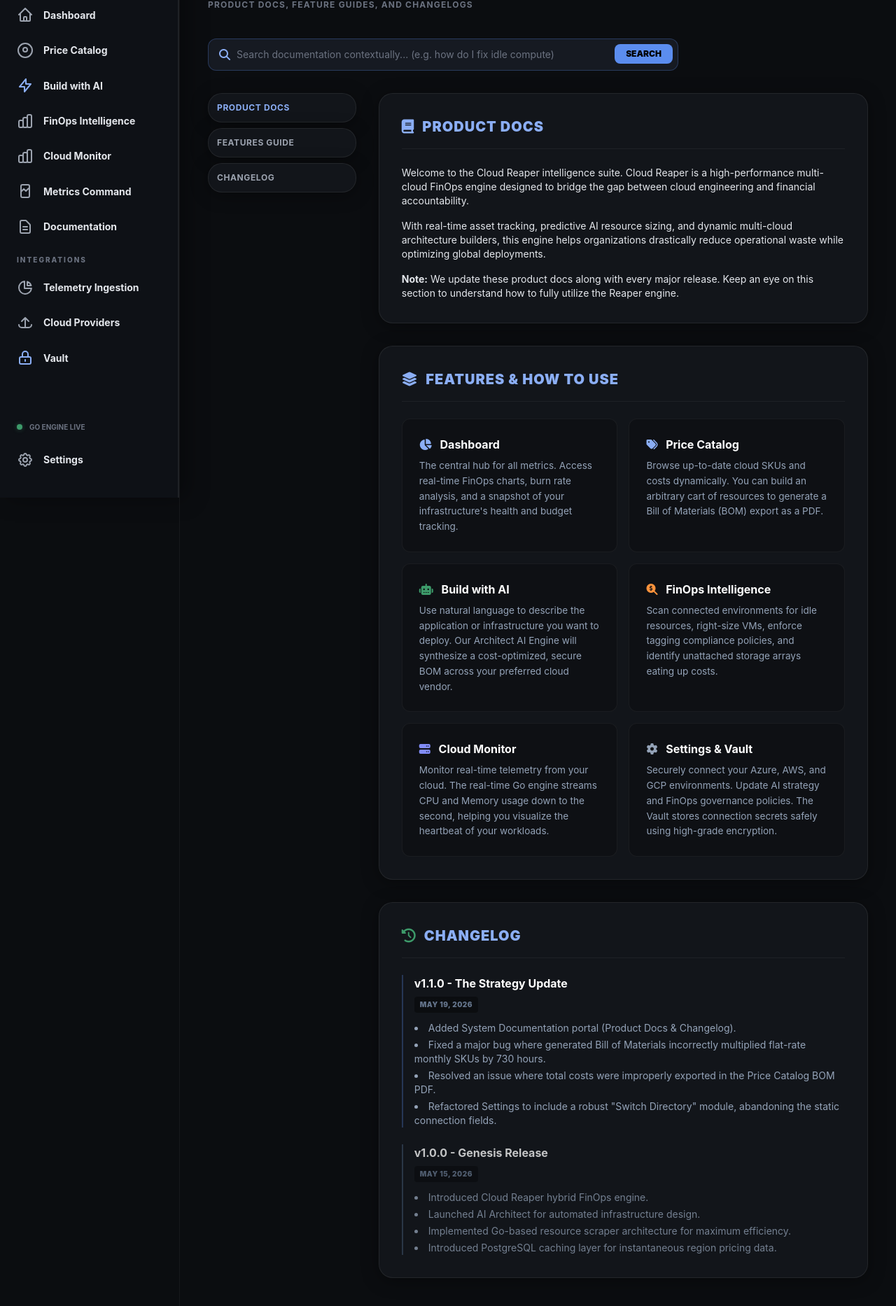
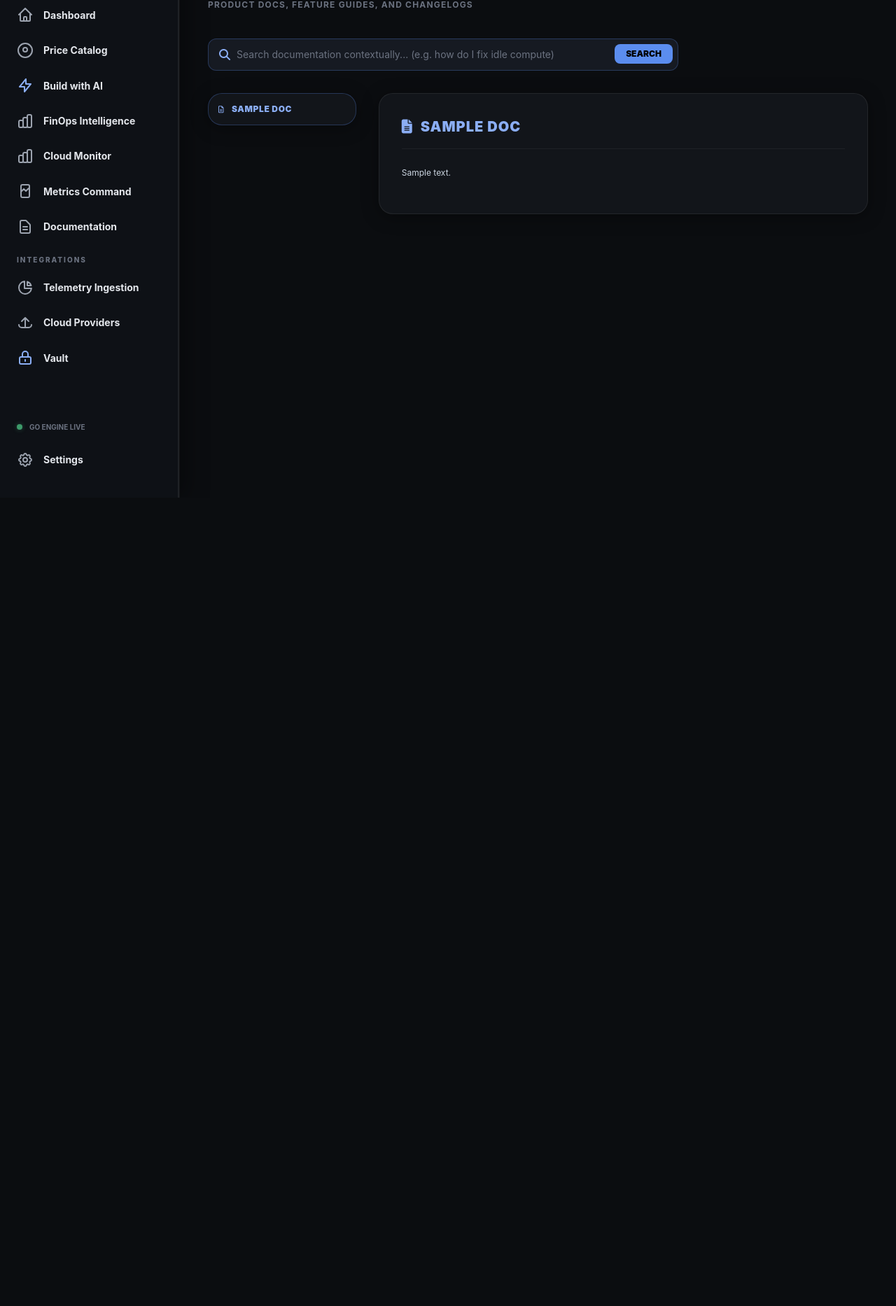
Before and after one commit to ankitrout07/Cloud-Reaper, a Python web app: template src/reaper/web/templates/docs.html in a window 1280 px wide. Shown: the part 89-1955 px from the top of the page at 70% size. After the commit the page ends 800 px from the top, so only its background shows below. Run offline with Jinja, Linux system fonts and the light colour scheme; the template is opened without the code that fills it: most values are stand-ins (such as "Sample title", 1, 10 or a date in 2020); some libraries are stand-ins or nearby versions.

Commit message:
feat: render active docs dynamically in tabs and connect search results to sections

````diff
--- a/src/reaper/web/templates/docs.html
+++ b/src/reaper/web/templates/docs.html
@@ -43,32 +43,6 @@
             color: #8baef5;
             text-transform: uppercase;
         }
-
-        .feature-card {
-            background: rgba(0, 0, 0, 0.2);
-            border: 1px solid rgba(255, 255, 255, 0.05);
-            border-radius: 12px;
-            padding: 1.5rem;
-            transition: all 0.3s ease;
-        }
-
-        .feature-card:hover {
-            border-color: rgba(6, 182, 212, 0.4);
-            box-shadow: 0 0 20px rgba(6, 182, 212, 0.1);
-        }
-
-        .feature-card h3 {
-            color: #fff;
-            font-size: 1rem;
-            font-weight: 700;
-            margin-bottom: 0.5rem;
-        }
-
-        .feature-card p {
-            color: #94a3b8;
-            font-size: 0.85rem;
-            line-height: 1.6;
-        }
     </style>
 </head>
 
@@ -110,122 +84,124 @@
 
             <div class="grid grid-cols-1 md:grid-cols-4 gap-8">
                 <!-- Navigation Sidebar -->
-                <div class="md:col-span-1 space-y-2">
-                    <a href="#product-docs" class="block p-3 glass-morph text-cyan-400 text-xs font-bold uppercase tracking-wider hover:bg-white/5 transition">Product Docs</a>
-                    <a href="#features" class="block p-3 glass-morph text-gray-400 text-xs font-bold uppercase tracking-wider hover:bg-white/5 hover:text-white transition">Features Guide</a>
-                    <a href="#changelog" class="block p-3 glass-morph text-gray-400 text-xs font-bold uppercase tracking-wider hover:bg-white/5 hover:text-white transition">Changelog</a>
+                <div class="md:col-span-1 space-y-2" id="doc-nav-sidebar">
+                    {% for doc in docs_data %}
+                    <button onclick="showDoc('{{ doc.filename }}')"
+                            id="nav-btn-{{ doc.filename }}"
+                            class="w-full text-left block p-3.5 glass-morph {% if loop.first %}text-cyan-400 border border-cyan-500/30 shadow-[0_0_15px_rgba(6,182,212,0.15)]{% else %}text-gray-400 border border-white/5{% endif %} text-xs font-black uppercase tracking-wider hover:bg-white/5 hover:text-white transition-all duration-300">
+                        <i class="far fa-file-alt mr-2 text-[10px] {% if loop.first %}text-cyan-400{% else %}text-gray-500{% endif %}" id="nav-icon-{{ doc.filename }}"></i>
+                        {{ doc.title }}
+                    </button>
+                    {% endfor %}
                 </div>
 
                 <!-- Main Content -->
-                <div class="md:col-span-3 space-y-8">
-                    <!-- Product Docs -->
-                    <section id="product-docs" class="glass-morph doc-section">
+                <div class="md:col-span-3 space-y-8" id="doc-content-container">
+                    {% for doc in docs_data %}
+                    <section id="section-{{ doc.filename }}" class="glass-morph doc-section {% if not loop.first %}hidden{% endif %} transition-opacity duration-300">
                         <div class="doc-header">
-                            <i class="fas fa-book text-cyan-400 text-xl"></i>
-                            <h2>Product Docs</h2>
+                            <i class="fas fa-file-alt text-cyan-400 text-xl"></i>
+                            <h2>{{ doc.title }}</h2>
                         </div>
-                        <div class="prose prose-invert max-w-none text-sm text-slate-300">
-                            <p class="mb-4">Welcome to the Cloud Reaper intelligence suite. Cloud Reaper is a high-performance multi-cloud FinOps engine designed to bridge the gap between cloud engineering and financial accountability.</p>
-                            <p class="mb-4">With real-time asset tracking, predictive AI resource sizing, and dynamic multi-cloud architecture builders, this engine helps organizations drastically reduce operational waste while optimizing global deployments.</p>
-                            <p><strong>Note:</strong> We update these product docs along with every major release. Keep an eye on this section to understand how to fully utilize the Reaper engine.</p>
+                        <div class="prose prose-invert max-w-none text-xs text-slate-300 doc-markdown-body" data-markdown-content="{{ doc.content | escape }}">
+                            <!-- Dynamic Markdown Rendered HTML goes here -->
                         </div>
                     </section>
-
-                    <!-- Features Guide -->
-                    <section id="features" class="glass-morph doc-section">
-                        <div class="doc-header">
-                            <i class="fas fa-layer-group text-purple-400 text-xl"></i>
-                            <h2>Features & How to Use</h2>
-                        </div>
-
-                        <div class="grid grid-cols-1 sm:grid-cols-2 gap-4">
-                            <div class="feature-card">
-                                <h3><i class="fas fa-chart-pie text-cyan-400 mr-2"></i> Dashboard</h3>
-                                <p>The central hub for all metrics. Access real-time FinOps charts, burn rate analysis, and a snapshot of your infrastructure's health and budget tracking.</p>
-                            </div>
-
-                            <div class="feature-card">
-                                <h3><i class="fas fa-tags text-blue-400 mr-2"></i> Price Catalog</h3>
-                                <p>Browse up-to-date cloud SKUs and costs dynamically. You can build an arbitrary cart of resources to generate a Bill of Materials (BOM) export as a PDF.</p>
-                            </div>
-
-                            <div class="feature-card">
-                                <h3><i class="fas fa-robot text-green-400 mr-2"></i> Build with AI</h3>
-                                <p>Use natural language to describe the application or infrastructure you want to deploy. Our Architect AI Engine will synthesize a cost-optimized, secure BOM across your preferred cloud vendor.</p>
-                            </div>
-
-                            <div class="feature-card">
-                                <h3><i class="fas fa-search-dollar text-orange-400 mr-2"></i> FinOps Intelligence</h3>
-                                <p>Scan connected environments for idle resources, right-size VMs, enforce tagging compliance policies, and identify unattached storage arrays eating up costs.</p>
-                            </div>
-
-                            <div class="feature-card">
-                                <h3><i class="fas fa-server text-indigo-400 mr-2"></i> Cloud Monitor</h3>
-                                <p>Monitor real-time telemetry from your cloud. The real-time Go engine streams CPU and Memory usage down to the second, helping you visualize the heartbeat of your workloads.</p>
-                            </div>
-
-                            <div class="feature-card">
-                                <h3><i class="fas fa-cog text-slate-400 mr-2"></i> Settings & Vault</h3>
-                                <p>Securely connect your Azure, AWS, and GCP environments. Update AI strategy and FinOps governance policies. The Vault stores connection secrets safely using high-grade encryption.</p>
-                            </div>
-                        </div>
-                    </section>
-
-                    <!-- Changelog -->
-                    <section id="changelog" class="glass-morph doc-section">
-                        <div class="doc-header">
-                            <i class="fas fa-history text-green-400 text-xl"></i>
-                            <h2>Changelog</h2>
-                        </div>
-                        <div class="space-y-6">
-
-                            <!-- Release Item -->
-                            <div class="border-l-2 border-cyan-500 pl-4">
-                                <h3 class="text-white font-bold mb-1">v1.1.0 - The Strategy Update</h3>
-                                <span class="text-[10px] uppercase font-black text-slate-500 tracking-wider bg-black/40 px-2 py-1 rounded inline-block mb-3">May 19, 2026</span>
-                                <ul class="list-disc list-inside text-sm text-slate-400 space-y-1">
-                                    <li>Added System Documentation portal (Product Docs & Changelog).</li>
-                                    <li>Fixed a major bug where generated Bill of Materials incorrectly multiplied flat-rate monthly SKUs by 730 hours.</li>
-                                    <li>Resolved an issue where total costs were improperly exported in the Price Catalog BOM PDF.</li>
-                                    <li>Refactored Settings to include a robust "Switch Directory" module, abandoning the static connection fields.</li>
-                                </ul>
-                            </div>
-
-                            <!-- Release Item -->
-                            <div class="border-l-2 border-slate-700 pl-4 opacity-75">
-                                <h3 class="text-white font-bold mb-1">v1.0.0 - Genesis Release</h3>
-                                <span class="text-[10px] uppercase font-black text-slate-500 tracking-wider bg-black/40 px-2 py-1 rounded inline-block mb-3">May 15, 2026</span>
-                                <ul class="list-disc list-inside text-sm text-slate-400 space-y-1">
-                                    <li>Introduced Cloud Reaper hybrid FinOps engine.</li>
-                                    <li>Launched AI Architect for automated infrastructure design.</li>
-                                    <li>Implemented Go-based resource scraper architecture for maximum efficiency.</li>
-                                    <li>Introduced PostgreSQL caching layer for instantaneous region pricing data.</li>
-                                </ul>
-                            </div>
-                        </div>
-                    </section>
+                    {% endfor %}
                 </div>
             </div>
         </div>
     </main>
+
     <script>
-        // Simple active link highlighting script
-        document.querySelectorAll('a[href^="#"]').forEach(anchor => {
-            anchor.addEventListener('click', function (e) {
-                e.preventDefault();
+        // High-Fidelity Markdown Parser
+        function parseMarkdown(md) {
+            if (!md) return "";
 
-                document.querySelectorAll('.md\\:col-span-1 a').forEach(a => {
-                    a.classList.remove('text-cyan-400');
-                    a.classList.add('text-gray-400');
+            // Basic sanitization
+            let html = md
+                .replace(/&/g, "&amp;")
+                .replace(/</g, "&lt;")
+                .replace(/>/g, "&gt;");
+
+            // Math blocks: $$ ... $$
+            html = html.replace(/\$\$(.*?)\$\$/gs, (match, formula) => {
+                const cleanFormula = formula.replace(/\\/g, "").trim();
+                return `<div class="bg-black/40 p-5 rounded-2xl border border-cyan-500/10 my-6 text-center font-mono text-[11px] text-cyan-300 tracking-wider shadow-inner shadow-cyan-500/5 leading-loose">${cleanFormula}</div>`;
             });
-                this.classList.add('text-cyan-400');
-                this.classList.remove('text-gray-400');
 
-                document.querySelector(this.getAttribute('href')).scrollIntoView({
-                    behavior: 'smooth'
+            // Code blocks: ```lang ... ```
+            html = html.replace(/```(?:[a-zA-Z0-9]+)?\n([\s\S]*?)\n```/g, (match, code) => {
+                return `<pre class="bg-black/50 p-5 rounded-2xl border border-white/5 my-5 text-[11px] font-mono text-cyan-400 overflow-x-auto shadow-inner leading-relaxed"><code>${code}</code></pre>`;
             });
+
+            // Inline code: `code`
+            html = html.replace(/`([^`]+)`/g, '<code class="bg-white/5 border border-white/5 px-2 py-0.5 rounded-lg font-mono text-[10px] text-[#ff60b5]">$1</code>');
+
+            // Headers
+            html = html.replace(/^# (.*?)$/gm, '<h1 class="text-xl font-black text-white uppercase tracking-wider mb-6 pb-2 border-b border-white/10 mt-2">$1</h1>');
+            html = html.replace(/^## (.*?)$/gm, '<h2 class="text-sm font-black text-cyan-400 uppercase tracking-widest mt-8 mb-4 flex items-center gap-2"><i class="fas fa-chevron-right text-[10px] text-cyan-500"></i> $1</h2>');
+            html = html.replace(/^### (.*?)$/gm, '<h3 class="text-xs font-black text-slate-300 uppercase tracking-wider mt-6 mb-3">$1</h3>');
+
+            // Lists
+            html = html.replace(/^[-\*] (.*?)$/gm, '<li class="ml-4 list-disc text-slate-300 my-2 leading-relaxed">$1</li>');
+            html = html.replace(/^\d+\. (.*?)$/gm, '<li class="ml-4 list-decimal text-slate-300 my-2 leading-relaxed">$1</li>');
+
+            // Bold
+            html = html.replace(/\*\*([^*]+)\*\*/g, '<strong class="font-bold text-white">$1</strong>');
+
+            // Paragraph splits by double newlines
+            const blocks = html.split(/\n{2,}/);
+            html = blocks.map(block => {
+                block = block.trim();
+                if (!block) return "";
+                if (block.startsWith("<h") || block.startsWith("<p") || block.startsWith("<div") || block.startsWith("<pre") || block.startsWith("<li")) {
+                    return block;
+                }
+                return `<p class="mb-4 text-slate-300 leading-relaxed text-xs">${block}</p>`;
+            }).join("\n");
+
+            return html;
+        }
+
+        function showDoc(filename) {
+            // Hide all sections
+            document.querySelectorAll('#doc-content-container section').forEach(sec => {
+                sec.classList.add('hidden');
             });
+            // Show target section
+            const activeSection = document.getElementById('section-' + filename);
+            if (activeSection) {
+                activeSection.classList.remove('hidden');
+            }
+
+            // Reset all buttons style
+            document.querySelectorAll('#doc-nav-sidebar button').forEach(btn => {
+                btn.className = "w-full text-left block p-3.5 glass-morph text-gray-400 border border-white/5 text-xs font-black uppercase tracking-wider hover:bg-white/5 hover:text-white transition-all duration-300";
             });
+            // Reset icons style
+            document.querySelectorAll('#doc-nav-sidebar i').forEach(icon => {
+                icon.className = "far fa-file-alt mr-2 text-[10px] text-gray-500";
+            });
+
+            // Set active button style
+            const activeBtn = document.getElementById('nav-btn-' + filename);
+            if (activeBtn) {
+                activeBtn.className = "w-full text-left block p-3.5 glass-morph text-cyan-400 border border-cyan-500/30 shadow-[0_0_15px_rgba(6,182,212,0.15)] text-xs font-black uppercase tracking-wider hover:bg-white/5 hover:text-white transition-all duration-300";
+            }
+            const activeIcon = document.getElementById('nav-icon-' + filename);
+            if (activeIcon) {
+                activeIcon.className = "far fa-file-alt mr-2 text-[10px] text-cyan-400";
+            }
+        }
+
+        function showDocAndScroll(filename) {
+            showDoc(filename);
+            const activeSection = document.getElementById('section-' + filename);
+            if (activeSection) {
+                activeSection.scrollIntoView({ behavior: 'smooth' });
+            }
+        }
 
         async function triggerDocSearch() {
             const input = document.getElementById("doc-search-input");
@@ -255,12 +231,16 @@
                     let html = "";
                     data.results.forEach(res => {
                         html += `
-                            <div class="p-4 bg-white/5 border border-white/5 rounded-xl space-y-2 hover:border-cyan-500/20 transition">
+                            <div onclick="showDocAndScroll('${res.file}')" class="p-4 bg-white/5 border border-white/5 rounded-xl space-y-2 hover:border-cyan-500/30 hover:bg-white/10 transition cursor-pointer group relative overflow-hidden">
+                                <div class="absolute right-0 top-0 w-24 h-24 bg-cyan-500/5 blur-xl group-hover:bg-cyan-500/10 transition"></div>
                                 <div class="flex justify-between items-center pb-1 border-b border-white/5">
-                                    <span class="text-xs font-black uppercase text-cyan-400"><i class="far fa-file-alt mr-1"></i> ${res.file}</span>
-                                    <span class="px-2 py-0.5 bg-cyan-500/10 text-cyan-400 text-[9px] font-black uppercase rounded">${res.confidence_score} match</span>
+                                    <span class="text-xs font-black uppercase text-cyan-400 flex items-center gap-1.5"><i class="far fa-file-alt"></i> ${res.file.replace(".md", "").replace("_", " ").toUpperCase()}</span>
+                                    <span class="px-2 py-0.5 bg-cyan-500/10 text-cyan-400 text-[9px] font-black uppercase rounded shadow-sm">${res.confidence_score} match</span>
                                 </div>
                                 <p class="text-xs text-slate-300 leading-relaxed font-mono">${res.content}</p>
+                                <div class="text-[9px] text-gray-500 uppercase tracking-widest font-black flex items-center gap-1.5 pt-1 group-hover:text-cyan-400 transition-colors">
+                                    <span>Click to navigate to section</span> <i class="fas fa-arrow-right text-[8px]"></i>
+                                </div>
                             </div>
                         `;
                     });
@@ -287,12 +267,20 @@
             document.getElementById("doc-search-input").value = "";
         }
 
+        // Initialize and parse markdown elements on startup
+        document.addEventListener("DOMContentLoaded", () => {
+            document.querySelectorAll(".doc-markdown-body").forEach(el => {
+                const rawContent = el.getAttribute("data-markdown-content");
+                el.innerHTML = parseMarkdown(rawContent);
+            });
+
             // Add Enter key event listener to search input
             document.getElementById("doc-search-input")?.addEventListener("keypress", function(e) {
                 if (e.key === "Enter") {
                     triggerDocSearch();
                 }
             });
+        });
     </script>
 </body>
 
````
Also changed, not shown: src/reaper/web/app.py (+18 -1 lines). Lines whose indentation alone changed are shown as unchanged.
